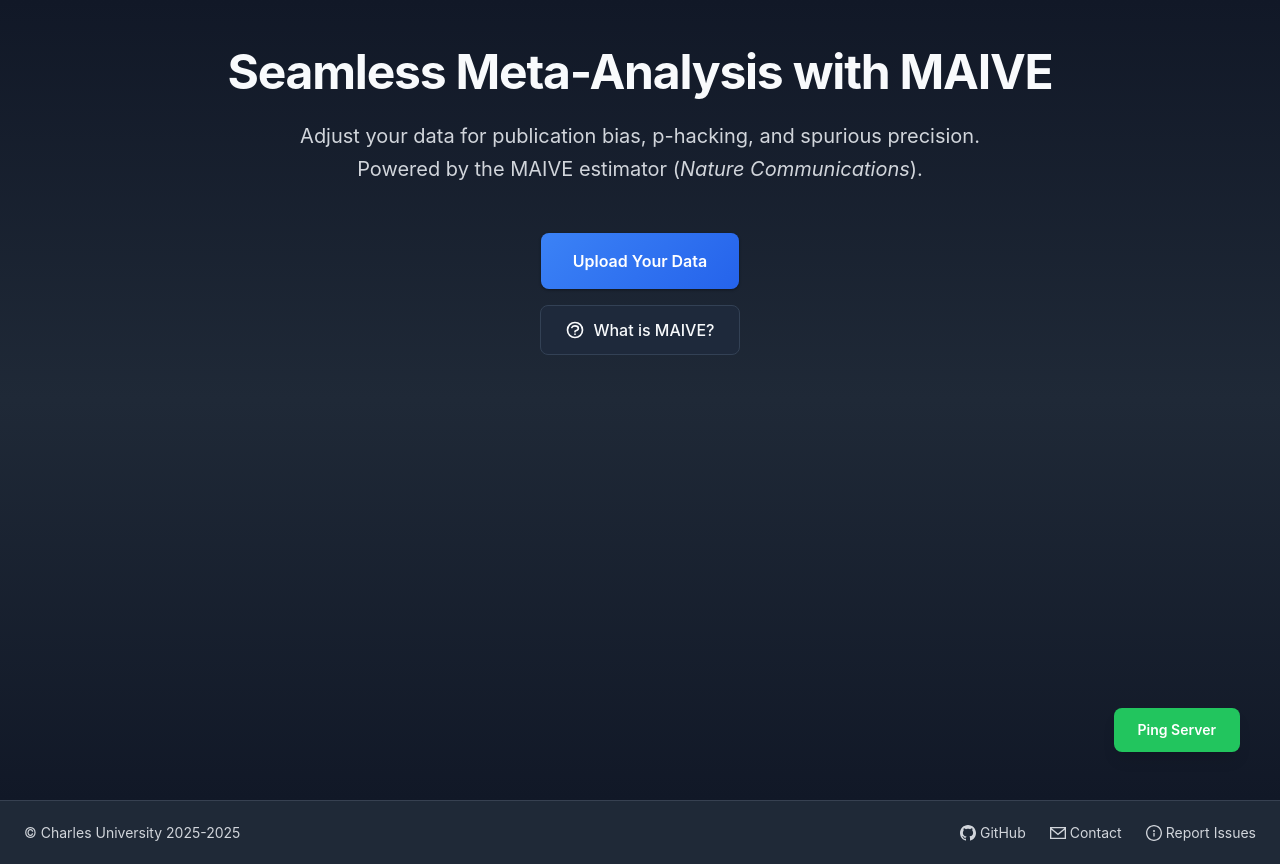
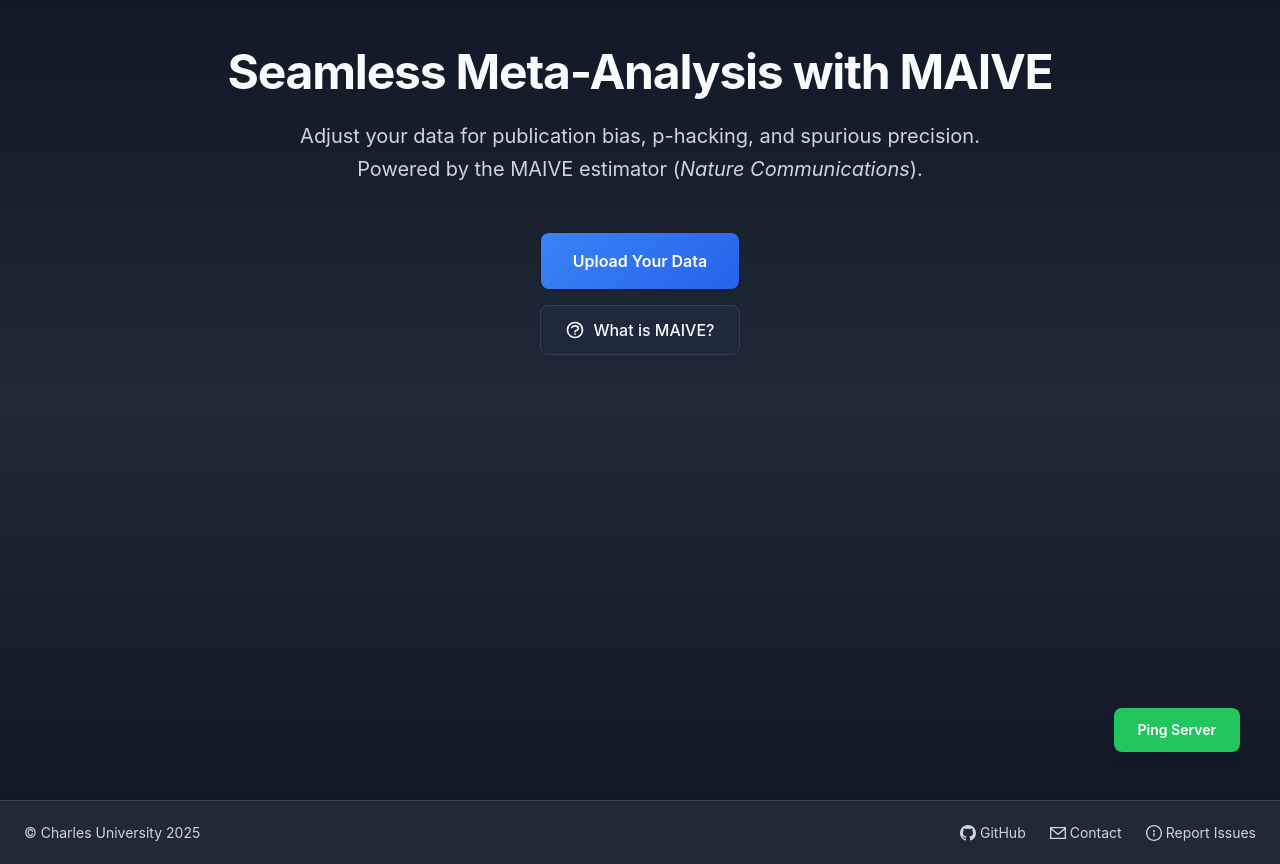
Before and after one commit to PetrCala/maive-ui, a Next.js app in the folder apps/react-ui/client/: page / in a window 1280 px wide. Built offline with nearby package versions, Linux system fonts and the light colour scheme.

Commit message:
chore: the footer now passes the year as a dynamic string

```diff
--- a/apps/react-ui/client/src/CONST.ts
+++ b/apps/react-ui/client/src/CONST.ts
@@ -6,7 +6,7 @@ const CONST = {
 
   // Footer constants
   FOOTER: {
-    COPYRIGHT: `© Charles University 2025-${new Date().getFullYear()}`,
+    COPYRIGHT: (year: string) => `© Charles University ${year}`,
     GITHUB_URL: "https://github.com/PetrCala/maive-ui",
     CONTACT_EMAIL: "61505008@fsv.cuni.cz",
     ISSUE_REPORT_URL: "https://github.com/PetrCala/maive-ui/issues",
--- a/apps/react-ui/client/src/components/Footer.tsx
+++ b/apps/react-ui/client/src/components/Footer.tsx
@@ -1,5 +1,6 @@
 "use client";
 
+import { useState, useEffect } from "react";
 import CONST from "@src/CONST";
 
 type FooterProps = {
@@ -64,6 +65,12 @@ const FooterButtonLinkItem = ({
 };
 
 const Footer = ({ className = "" }: FooterProps) => {
+  const [currentYear, setCurrentYear] = useState("2025");
+
+  useEffect(() => {
+    setCurrentYear(new Date().getFullYear().toString());
+  }, []);
+
   const handleContactClick = () => {
     window.location.href = `mailto:${CONST.FOOTER.CONTACT_EMAIL}`;
   };
@@ -73,7 +80,7 @@ const Footer = ({ className = "" }: FooterProps) => {
       className={`bg-gray-100 dark:bg-gray-800 text-gray-700 dark:text-gray-300 py-4 px-6 border-t border-gray-200 dark:border-gray-700 h-16 flex items-center justify-between transition-colors duration-200 ${className}`}
     >
       {/* Copyright */}
-      <div className="text-sm">{CONST.FOOTER.COPYRIGHT}</div>
+      <div className="text-sm">{CONST.FOOTER.COPYRIGHT(currentYear)}</div>
 
       {/* Links */}
       <div className="flex items-center space-x-6 text-sm">
```
